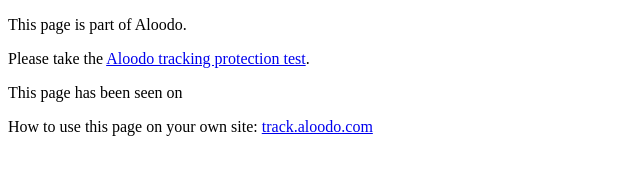
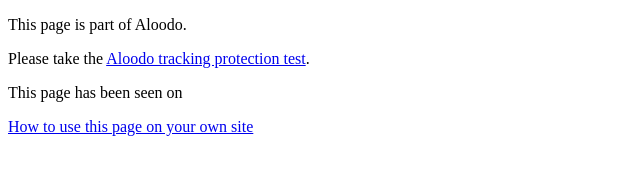
Before and after one commit to Aloodo/ad.aloodo.com, a plain HTML site: page track/index.html in a window 1280 px wide. Shown: the whole page, without its empty margins (0-640 px from the left). Drawn offline with Linux system fonts and the light colour scheme.

Commit message:
deploy script

```diff
--- a/track/index.html
+++ b/track/index.html
@@ -97,7 +97,6 @@ protection test</a>.</p>
 <p>This page has been seen on <b
 id="whereseen">(nowhere yet)</b></p>
 
-<p>How to use this page on your own site: <a
-href="https://track.aloodo.com/">track.aloodo.com</a></p>
+<p><a href="https://track.aloodo.com/">How to use this page on your own site</a></p>
 
 </body></html>
```
Also changed, not shown: 1 other file.
